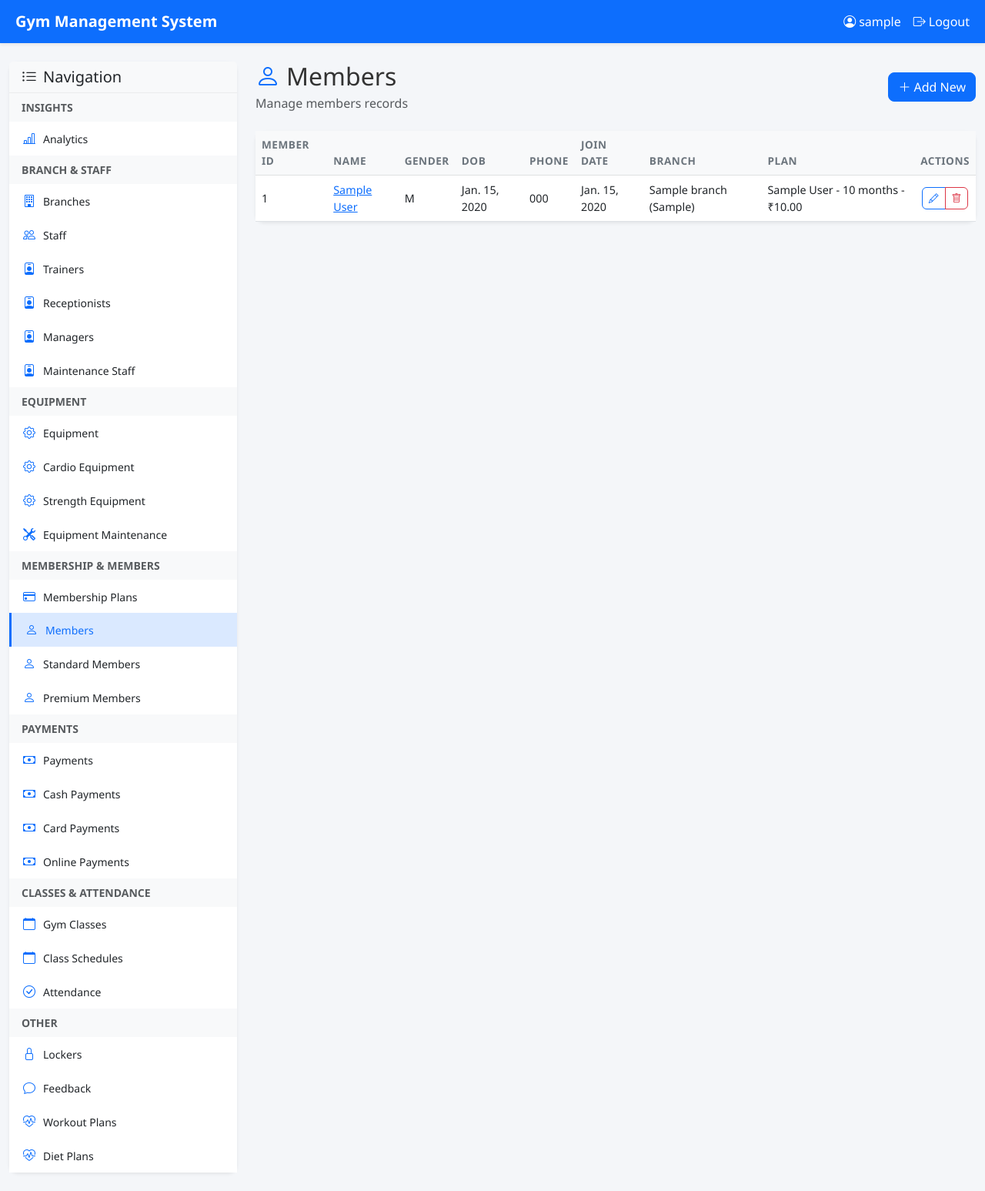
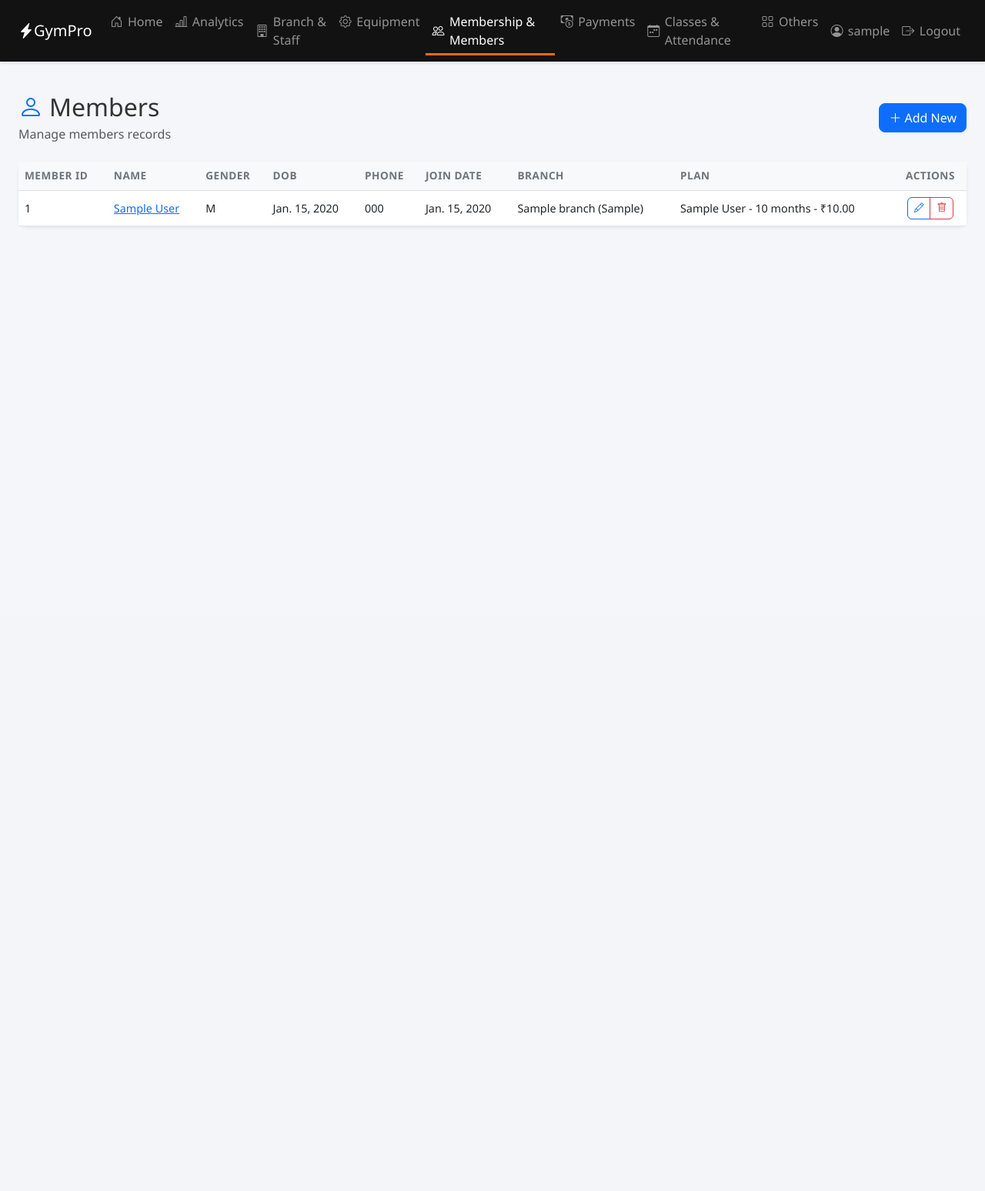
Before and after one commit to amxndeep001/gym-management-system, a Django app: page /dashboard/ in a window 1280 px wide. Shown: the whole page at 77% size. After the commit the page ends 295 px from the top, so only its background shows below. Run offline with Django 3.2, Linux system fonts and the light colour scheme; a user stored in the database is signed in; tables that the repository leaves empty hold one stand-in row (values such as "Sample post"); one stand-in notice (Sample message) is shown.

Commit message:
Step 1: replace the sidebar with a top navbar driven by NAV_SECTIONS

```diff
--- /dev/null
+++ b/gym/context_processors.py
@@ -0,0 +1,17 @@
+from .views import ENTITY_CONFIG, NAV_SECTIONS, section_for_entity
+
+
+def navigation(request):
+    """Expose the navbar sections to every template, plus the key of the section being viewed."""
+    match = request.resolver_match
+    name = match.url_name if match else None
+    if name == 'section':
+        active = match.kwargs['section_key']
+    elif name == 'dashboard':
+        entity = request.GET.get('entity', 'member')
+        active = section_for_entity(entity if entity in ENTITY_CONFIG else 'member')
+    elif name == 'member_profile':
+        active = 'membership'
+    else:
+        active = name
+    return {'nav_sections': NAV_SECTIONS, 'active_section': active}
--- a/gym/templatetags/gym_tags.py
+++ b/gym/templatetags/gym_tags.py
@@ -1,39 +1,6 @@
 from django import template
 
 register = template.Library()
-
-
-@register.filter
-def get_entity_config(entity_key):
-    """Get entity configuration from ENTITY_CONFIG."""
-    ENTITY_CONFIG = {
-        'branch': {'display_name': 'Branches', 'icon': 'building', 'model': None, 'list_fields': ['branch_id', 'branch_name', 'location', 'phone']},
-        'staff': {'display_name': 'Staff', 'icon': 'people', 'model': None, 'list_fields': ['staff_id', 'name', 'phone', 'salary', 'role', 'branch']},
-        'trainer': {'display_name': 'Trainers', 'icon': 'person-badge', 'model': None, 'list_fields': ['staff', 'specialization', 'experience']},
-        'receptionist': {'display_name': 'Receptionists', 'icon': 'person-badge', 'model': None, 'list_fields': ['staff', 'shift_timing']},
-        'manager': {'display_name': 'Managers', 'icon': 'person-badge', 'model': None, 'list_fields': ['staff', 'authority_level']},
-        'maintenance_staff': {'display_name': 'Maintenance Staff', 'icon': 'person-badge', 'model': None, 'list_fields': ['staff', 'skill_type']},
-        'equipment': {'display_name': 'Equipment', 'icon': 'gear', 'model': None, 'list_fields': ['equipment_id', 'name', 'category', 'branch']},
-        'cardio_equipment': {'display_name': 'Cardio Equipment', 'icon': 'gear', 'model': None, 'list_fields': ['equipment', 'max_speed', 'incline_levels']},
-        'strength_equipment': {'display_name': 'Strength Equipment', 'icon': 'gear', 'model': None, 'list_fields': ['equipment', 'weight_stack', 'max_load']},
-        'membership_plan': {'display_name': 'Membership Plans', 'icon': 'credit-card', 'model': None, 'list_fields': ['plan_id', 'plan_name', 'duration', 'fee']},
-        'member': {'display_name': 'Members', 'icon': 'person', 'model': None, 'list_fields': ['member_id', 'name', 'gender', 'dob', 'phone', 'join_date', 'branch', 'plan']},
-        'standard_member': {'display_name': 'Standard Members', 'icon': 'person', 'model': None, 'list_fields': ['member', 'max_visits_month']},
-        'premium_member': {'display_name': 'Premium Members', 'icon': 'person', 'model': None, 'list_fields': ['member', 'assigned_trainer', 'priority_diet_access']},
-        'payment': {'display_name': 'Payments', 'icon': 'cash', 'model': None, 'list_fields': ['payment_id', 'member', 'amount', 'pay_date', 'mode']},
-        'cash_payment': {'display_name': 'Cash Payments', 'icon': 'cash', 'model': None, 'list_fields': ['payment', 'receipt_no']},
-        'card_payment': {'display_name': 'Card Payments', 'icon': 'cash', 'model': None, 'list_fields': ['payment', 'card_last4', 'card_type']},
-        'online_payment': {'display_name': 'Online Payments', 'icon': 'cash', 'model': None, 'list_fields': ['payment', 'transaction_id', 'gateway']},
-        'locker': {'display_name': 'Lockers', 'icon': 'lock', 'model': None, 'list_fields': ['locker_id', 'member', 'locker_no']},
-        'gym_class': {'display_name': 'Gym Classes', 'icon': 'calendar', 'model': None, 'list_fields': ['class_id', 'trainer', 'name', 'capacity']},
-        'class_schedule': {'display_name': 'Class Schedules', 'icon': 'calendar', 'model': None, 'list_fields': ['schedule_id', 'gym_class', 'room', 'start_time', 'end_time']},
-        'attendance': {'display_name': 'Attendance', 'icon': 'check-circle', 'model': None, 'list_fields': ['attendance_id', 'member', 'schedule', 'date', 'in_time', 'status']},
-        'feedback': {'display_name': 'Feedback', 'icon': 'chat', 'model': None, 'list_fields': ['feedback_id', 'member', 'rating', 'comments', 'date']},
-        'workout_plan': {'display_name': 'Workout Plans', 'icon': 'heart-pulse', 'model': None, 'list_fields': ['workout_id', 'member', 'plan_name', 'duration', 'goal']},
-        'diet_plan': {'display_name': 'Diet Plans', 'icon': 'heart-pulse', 'model': None, 'list_fields': ['diet_id', 'trainer', 'member', 'calories']},
-        'equipment_maintenance': {'display_name': 'Equipment Maintenance', 'icon': 'tools', 'model': None, 'list_fields': ['maintenance_id', 'equipment', 'date', 'cost']},
-    }
-    return ENTITY_CONFIG.get(entity_key)
 
 
 @register.filter
--- a/gym/tests.py
+++ b/gym/tests.py
@@ -74,7 +74,7 @@ class ProtectDeleteTests(GymDataMixin, TestCase):
     def test_dashboard_shows_friendly_message(self):
         User.objects.create_user('admin', password='admin123')
         self.client.login(username='admin', password='admin123')
-        response = self.client.post(f'/?entity=membership_plan&action=delete&pk={self.plan.pk}', follow=True)
+        response = self.client.post(f'/dashboard/?entity=membership_plan&action=delete&pk={self.plan.pk}', follow=True)
         message = str(list(response.context['messages'])[0])
         self.assertIn('Cannot delete', message)
         self.assertIn('Aman Gupta', message)
@@ -195,10 +195,10 @@ class SubtypeDiscriminatorTests(GymDataMixin, TestCase):
     def test_total_subtypes_cannot_be_created_or_deleted_on_their_own(self):
         User.objects.create_user('admin', password='admin123')
         self.client.login(username='admin', password='admin123')
-        page = self.client.get('/?entity=trainer').content.decode()
+        page = self.client.get('/dashboard/?entity=trainer').content.decode()
         self.assertNotIn('action=create" class="btn btn-primary"', page)
         self.assertNotIn("confirmDelete('", page)
-        self.client.post(f'/?entity=trainer&action=delete&pk={self.trainer.pk}')
+        self.client.post(f'/dashboard/?entity=trainer&action=delete&pk={self.trainer.pk}')
         self.assertTrue(Trainer.objects.filter(pk=self.trainer.pk).exists())
         response = self.client.post('/ajax/create/cash_payment/', {})
         self.assertFalse(response.json()['success'])
--- a/gym/urls.py
+++ b/gym/urls.py
@@ -1,10 +1,13 @@
 from django.urls import path
+from django.views.generic import RedirectView
 from . import views
 
 urlpatterns = [
     path('login/', views.user_login, name='login'),
     path('logout/', views.user_logout, name='logout'),
-    path('', views.dashboard, name='dashboard'),
+    path('', RedirectView.as_view(pattern_name='home'), name='root'),
+    path('home/', views.home, name='home'),
+    path('section/<str:section_key>/', views.section, name='section'),
     path('dashboard/', views.dashboard, name='dashboard'),
     path('analytics/', views.analytics, name='analytics'),
     path('member/<int:pk>/', views.member_profile, name='member_profile'),
--- a/gym/views.py
+++ b/gym/views.py
@@ -1,10 +1,11 @@
 from datetime import date
 
+from django.conf import settings
 from django.shortcuts import render, redirect, get_object_or_404
 from django.contrib.auth import login, logout, authenticate
 from django.contrib.auth.decorators import login_required
 from django.contrib import messages
-from django.http import JsonResponse
+from django.http import Http404, JsonResponse
 from django.views.decorators.http import require_http_methods
 from django.db.models import Avg, Count, ProtectedError, Q, Sum
 from django.db.models.functions import TruncMonth
@@ -214,14 +215,57 @@ for key in ('cash_payment', 'card_payment', 'online_payment'):
 for key in ('standard_member', 'premium_member'):
     ENTITY_CONFIG[key]['managed_by'] = 'member'
 
-ENTITY_GROUPS = {
-    'Branch & Staff': ['branch', 'staff', 'trainer', 'receptionist', 'manager', 'maintenance_staff'],
-    'Equipment': ['equipment', 'cardio_equipment', 'strength_equipment', 'equipment_maintenance'],
-    'Membership & Members': ['membership_plan', 'member', 'standard_member', 'premium_member'],
-    'Payments': ['payment', 'cash_payment', 'card_payment', 'online_payment'],
-    'Classes & Attendance': ['gym_class', 'class_schedule', 'attendance'],
-    'Other': ['locker', 'feedback', 'workout_plan', 'diet_plan'],
-}
+# Top navbar: one entry per section. Sections with `items` open /section/<key>/, a page of
+# sub-category cards; `subtypes` adds a second row of cards for a specialization's subclasses.
+NAV_SECTIONS = [
+    {'key': 'home', 'label': 'Home', 'icon': 'house-door', 'url_name': 'home', 'items': []},
+    {'key': 'analytics', 'label': 'Analytics', 'icon': 'bar-chart-line', 'url_name': 'analytics', 'items': []},
+    {'key': 'branch_staff', 'label': 'Branch & Staff', 'icon': 'building',
+     'description': 'Branches and the people who run them',
+     'items': ['branch', 'staff'],
+     'subtypes': {'title': 'Staff Specializations (Disjoint, Total)',
+                  'items': ['trainer', 'receptionist', 'manager', 'maintenance_staff']}},
+    {'key': 'equipment', 'label': 'Equipment', 'icon': 'gear',
+     'description': 'Machines, accessories and their upkeep',
+     'items': ['equipment', 'equipment_maintenance']},
+    {'key': 'membership', 'label': 'Membership & Members', 'icon': 'people',
+     'description': 'Plans, members and their tiers',
+     'items': ['membership_plan', 'member']},
+    {'key': 'payments', 'label': 'Payments', 'icon': 'cash-coin',
+     'description': 'Cash, card and online payments',
+     'items': ['payment']},
+    {'key': 'classes', 'label': 'Classes & Attendance', 'icon': 'calendar-week',
+     'description': 'Classes, time slots and check-ins',
+     'items': ['gym_class', 'class_schedule', 'attendance']},
+    {'key': 'others', 'label': 'Others', 'icon': 'grid',
+     'description': 'Lockers, feedback, workout and diet plans',
+     'items': ['locker', 'feedback', 'workout_plan', 'diet_plan']},
+]
+SECTIONS = {section['key']: section for section in NAV_SECTIONS}
+
+
+def section_entity_keys(section):
+    return section['items'] + section.get('subtypes', {}).get('items', [])
+
+
+ENTITY_SECTION = {key: section['key'] for section in NAV_SECTIONS for key in section_entity_keys(section)}
+
+
+def section_for_entity(entity_key):
+    """Navbar section of an entity; unlinked subtypes (e.g. cash_payment) belong to their superclass's."""
+    config = ENTITY_CONFIG.get(entity_key, {})
+    return ENTITY_SECTION.get(entity_key) or ENTITY_SECTION.get(config.get('managed_by'))
+
+
+def entity_cards(keys, counts=False):
+    cards = []
+    for key in keys:
+        config = ENTITY_CONFIG[key]
+        card = {'key': key, 'label': config['display_name'], 'icon': config['icon']}
+        if counts:
+            card['count'] = config['model'].objects.count()
+        cards.append(card)
+    return cards
 
 
 def managed_message(config):
@@ -262,7 +306,7 @@ def get_object(entity_key, pk):
 
 def user_login(request):
     if request.user.is_authenticated:
-        return redirect('dashboard')
+        return redirect('home')
 
     if request.method == 'POST':
         username = request.POST.get('username')
@@ -270,8 +314,7 @@ def user_login(request):
         user = authenticate(request, username=username, password=password)
         if user is not None:
             login(request, user)
-            messages.success(request, f'Welcome back, {user.username}!')
-            return redirect('dashboard')
+            return redirect(settings.LOGIN_REDIRECT_URL)
         else:
             messages.error(request, 'Invalid username or password.')
 
@@ -301,9 +344,8 @@ def dashboard(request):
 
     context = {
         'entity_key': entity_key,
-        'active_page': entity_key,
         'config': config,
-        'entity_groups': ENTITY_GROUPS,
+        'section_tabs': entity_cards(section_entity_keys(SECTIONS[section_for_entity(entity_key)])),
         'action': action,
         'object': None,
         'form': None,
@@ -487,10 +529,27 @@ def analytics(request):
     }
 
     return render(request, 'gym/analytics.html', {
-        'active_page': 'analytics',
-        'entity_groups': ENTITY_GROUPS,
         'kpis': kpis,
         'charts': charts,
+    })
+
+
+@login_required
+def home(request):
+    return render(request, 'gym/home.html')
+
+
+@login_required
+def section(request, section_key):
+    section = SECTIONS.get(section_key)
+    if not section or not section['items']:
+        raise Http404('Unknown section')
+    subtypes = section.get('subtypes')
+    return render(request, 'gym/section.html', {
+        'section': section,
+        'cards': entity_cards(section['items'], counts=True),
+        'subtype_title': subtypes['title'] if subtypes else None,
+        'subtype_cards': entity_cards(subtypes['items'], counts=True) if subtypes else None,
     })
 
 
@@ -499,8 +558,6 @@ def member_profile(request, pk):
     member = get_object_or_404(Member.objects.select_related('branch', 'plan'), pk=pk)
     payments = member.payments.select_related('cash_details', 'card_details', 'online_details').order_by('-pay_date')
     return render(request, 'gym/member_profile.html', {
-        'active_page': 'member',
-        'entity_groups': ENTITY_GROUPS,
         'member': member,
         'standard': StandardMember.objects.filter(member=member).first(),
         'premium': PremiumMember.objects.select_related('assigned_trainer__staff').filter(member=member).first(),
--- a/gym_project/settings.py
+++ b/gym_project/settings.py
@@ -64,6 +64,7 @@ TEMPLATES = [
                 'django.template.context_processors.request',
                 'django.contrib.auth.context_processors.auth',
                 'django.contrib.messages.context_processors.messages',
+                'gym.context_processors.navigation',
             ],
         },
     },
@@ -124,7 +125,7 @@ STATIC_ROOT = BASE_DIR / 'staticfiles'
 
 # Login/Logout URLs
 LOGIN_URL = 'login'
-LOGIN_REDIRECT_URL = 'dashboard'
+LOGIN_REDIRECT_URL = 'home'
 LOGOUT_REDIRECT_URL = 'login'
 
 # Default primary key field type
--- a/static/css/style.css
+++ b/static/css/style.css
@@ -124,27 +124,20 @@ body {
     padding: 0.35em 0.65em;
 }
 
-/* Sidebar */
-.list-group-item {
-    border: none;
-    padding: 0.625rem 1rem;
-    transition: all 0.2s ease;
+/* Top navbar */
+.gym-navbar {
+    background-color: #121212;
 }
 
-.list-group-item:hover {
-    background-color: rgba(13, 110, 253, 0.1);
-    color: var(--primary-color);
+.gym-navbar .nav-link {
+    display: flex;
+    align-items: center;
+    gap: 0.4rem;
 }
 
-.list-group-item.active {
-    background-color: rgba(13, 110, 253, 0.15);
-    color: var(--primary-color);
-    border-left: 3px solid var(--primary-color) !important;
-}
-
-.list-group-item i {
-    width: 1.25rem;
-    text-align: center;
+.gym-navbar .nav-link.active {
+    color: #fff;
+    box-shadow: inset 0 -3px 0 #ff6b00;
 }
 
 /* Alerts */
@@ -177,13 +170,9 @@ body {
 
 /* Responsive */
 @media (max-width: 991.98px) {
-    .sticky-top {
-        position: static !important;
-    }
-
-    .card-body.p-0 .list-group {
-        max-height: 300px;
-        overflow-y: auto;
+    .gym-navbar .nav-link.active {
+        box-shadow: inset 3px 0 0 #ff6b00;
+        padding-left: 0.75rem;
     }
 }
 
@@ -238,7 +227,7 @@ body {
 
 /* Print styles */
 @media print {
-    .navbar, .btn, .modal, .list-group-item-action {
+    .navbar, .btn, .modal {
         display: none !important;
     }
 
--- a/templates/base.html
+++ b/templates/base.html
@@ -6,6 +6,10 @@
     <meta name="viewport" content="width=device-width, initial-scale=1.0">
     <title>{% block title %}Gym Management System{% endblock %}</title>
 
+    <!-- Fonts: Oswald (headings, brand) + Inter (body) -->
+    <link rel="preconnect" href="https://fonts.googleapis.com">
+    <link rel="preconnect" href="https://fonts.gstatic.com" crossorigin>
+    <link href="https://fonts.googleapis.com/css2?family=Inter:wght@400;500;600;700&family=Oswald:wght@500;600;700&display=swap" rel="stylesheet">
     <!-- Bootstrap 5 CSS -->
     <link href="https://cdn.jsdelivr.net/npm/bootstrap@5.3.0/dist/css/bootstrap.min.css" rel="stylesheet">
     <!-- Bootstrap Icons -->
@@ -13,7 +17,7 @@
     <!-- Custom CSS -->
     <link href="{% static 'css/style.css' %}" rel="stylesheet">
 </head>
-<body>
+<body class="{% block body_class %}{% endblock %}">
     {% block content %}
     {% endblock %}
 
--- a/templates/gym/app_base.html
+++ b/templates/gym/app_base.html
@@ -1,66 +1,50 @@
 {% extends 'base.html' %}
-{% load gym_tags %}
 
 {% block content %}
-<nav class="navbar navbar-expand-lg navbar-dark bg-primary shadow-sm mb-4">
-    <div class="container-fluid">
-        <a class="navbar-brand fw-bold" href="{% url 'dashboard' %}">
-            <i class="bi bi-dumbbell me-2"></i>Gym Management System
+<nav class="navbar navbar-expand-xl navbar-dark gym-navbar sticky-top" id="gym-navbar">
+    <div class="container-fluid px-3 px-lg-4">
+        <a class="navbar-brand gym-brand" href="{% url 'home' %}">
+            <span class="gym-brand-mark"><i class="bi bi-lightning-charge-fill"></i></span>Gym<span class="text-accent">Pro</span>
         </a>
-        <div class="navbar-nav ms-auto">
-            <span class="nav-item nav-link text-white">
-                <i class="bi bi-person-circle me-1"></i>{{ user.username }}
-            </span>
-            <a class="nav-item nav-link text-white" href="{% url 'logout' %}">
-                <i class="bi bi-box-arrow-right me-1"></i>Logout
-            </a>
+        <button class="navbar-toggler" type="button" data-bs-toggle="collapse" data-bs-target="#gym-nav-links"
+                aria-controls="gym-nav-links" aria-expanded="false" aria-label="Toggle navigation">
+            <span class="navbar-toggler-icon"></span>
+        </button>
+        <div class="collapse navbar-collapse" id="gym-nav-links">
+            <ul class="navbar-nav mx-auto">
+                {% for nav in nav_sections %}
+                    <li class="nav-item">
+                        <a class="nav-link{% if nav.key == active_section %} active{% endif %}"
+                           href="{% if nav.url_name %}{% url nav.url_name %}{% else %}{% url 'section' nav.key %}{% endif %}"
+                           {% if nav.key == active_section %}aria-current="page"{% endif %}>
+                            <i class="bi bi-{{ nav.icon }}"></i><span>{{ nav.label }}</span>
+                        </a>
+                    </li>
+                {% endfor %}
+            </ul>
+            <div class="navbar-nav gym-user">
+                <span class="nav-link"><i class="bi bi-person-circle"></i><span>{{ user.username }}</span></span>
+                <a class="nav-link gym-logout" href="{% url 'logout' %}"><i class="bi bi-box-arrow-right"></i><span>Logout</span></a>
+            </div>
         </div>
     </div>
 </nav>
 
-<div class="container-fluid">
-    <div class="row">
-        <!-- Sidebar Navigation -->
-        <div class="col-lg-3 col-md-4">
-            <div class="card shadow-sm sticky-top mb-4" style="top: 1rem;">
-                <div class="card-header bg-light">
-                    <h5 class="mb-0"><i class="bi bi-list-ul me-2"></i>Navigation</h5>
+{% block hero %}{% endblock %}
+
+<main class="container-fluid px-3 px-lg-4 py-4 gym-main">
+    {% if messages %}
+        <div class="mb-3">
+            {% for message in messages %}
+                <div class="alert alert-{{ message.tags }} alert-dismissible fade show" role="alert">
+                    {{ message }}
+                    <button type="button" class="btn-close" data-bs-dismiss="alert" aria-label="Close"></button>
                 </div>
-                <div class="card-body p-0">
-                    <div class="list-group list-group-flush">
-                        <div class="list-group-item bg-light fw-bold small text-uppercase text-muted px-3 py-2">Insights</div>
-                        <a href="{% url 'analytics' %}"
-                           class="list-group-item list-group-item-action d-flex align-items-center {% if active_page == 'analytics' %}active{% endif %}">
-                            <i class="bi bi-bar-chart-line me-2 {% if active_page != 'analytics' %}text-primary{% endif %}"></i>
-                            <span class="small">Analytics</span>
-                        </a>
-                        {% for group_name, entities in entity_groups.items %}
-                            <div class="list-group-item bg-light fw-bold small text-uppercase text-muted px-3 py-2">
-                                {{ group_name }}
-                            </div>
-                            {% for ekey in entities %}
-                                {% with econfig=ekey|get_entity_config %}
-                                    {% if econfig %}
-                                        <a href="{% url 'dashboard' %}?entity={{ ekey }}&action=list"
-                                           class="list-group-item list-group-item-action d-flex align-items-center {% if active_page == ekey %}active{% endif %}">
-                                            <i class="bi bi-{{ econfig.icon }} me-2 {% if active_page != ekey %}text-primary{% endif %}"></i>
-                                            <span class="small">{{ econfig.display_name }}</span>
-                                        </a>
-                                    {% endif %}
-                                {% endwith %}
-                            {% endfor %}
-                        {% endfor %}
-                    </div>
-                </div>
-            </div>
+            {% endfor %}
         </div>
-
-        <!-- Main Content -->
-        <div class="col-lg-9 col-md-8 pb-5">
-            {% block main %}{% endblock %}
-        </div>
-    </div>
-</div>
+    {% endif %}
+    {% block main %}{% endblock %}
+</main>
 
 {% block after_main %}{% endblock %}
 {% endblock %}
--- a/templates/gym/dashboard.html
+++ b/templates/gym/dashboard.html
@@ -22,18 +22,6 @@
                     </a>
                 {% endif %}
             </div>
-
-            <!-- Messages -->
-            {% if messages %}
-                <div class="mb-3">
-                    {% for message in messages %}
-                        <div class="alert alert-{{ message.tags }} alert-dismissible fade show" role="alert">
-                            {{ message }}
-                            <button type="button" class="btn-close" data-bs-dismiss="alert"></button>
-                        </div>
-                    {% endfor %}
-                </div>
-            {% endif %}
 
             <!-- Content Area -->
             {% if action == 'list' %}
```
Also changed, not shown: templates/gym/home.html (added, +7 -0 lines), templates/gym/section.html (added, +15 -0 lines).
